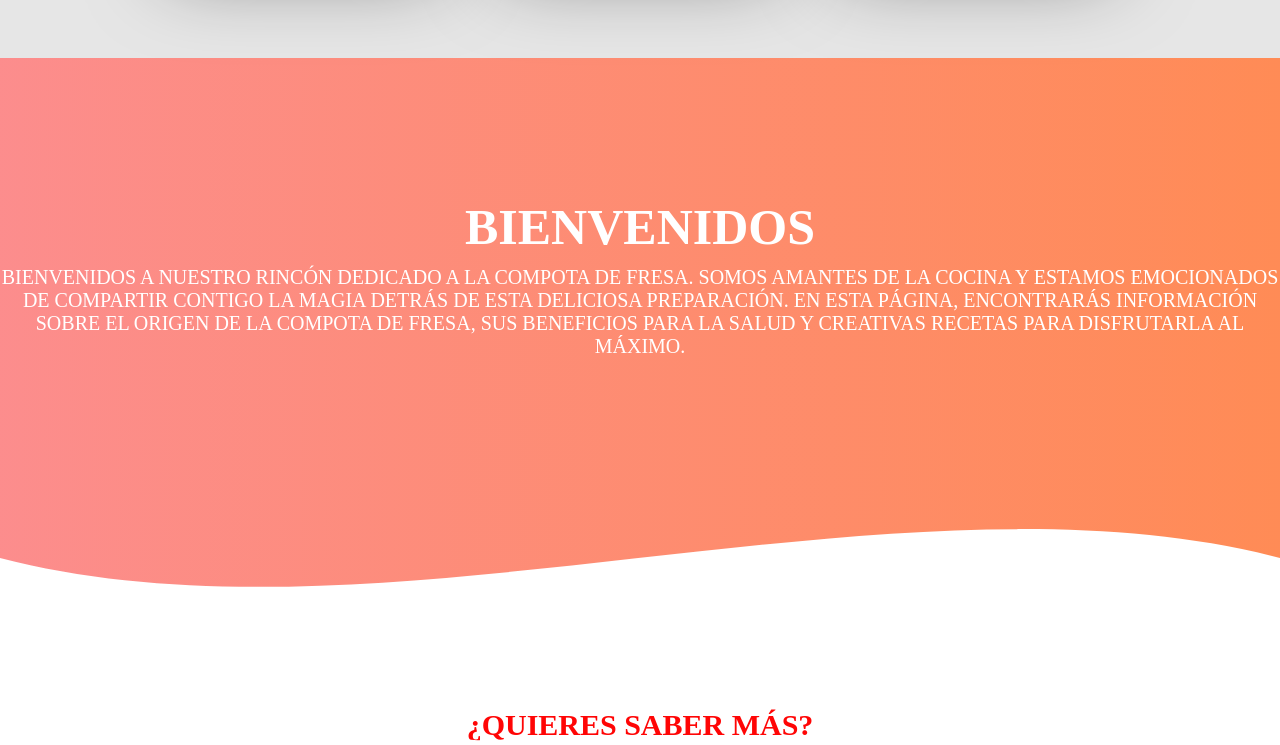
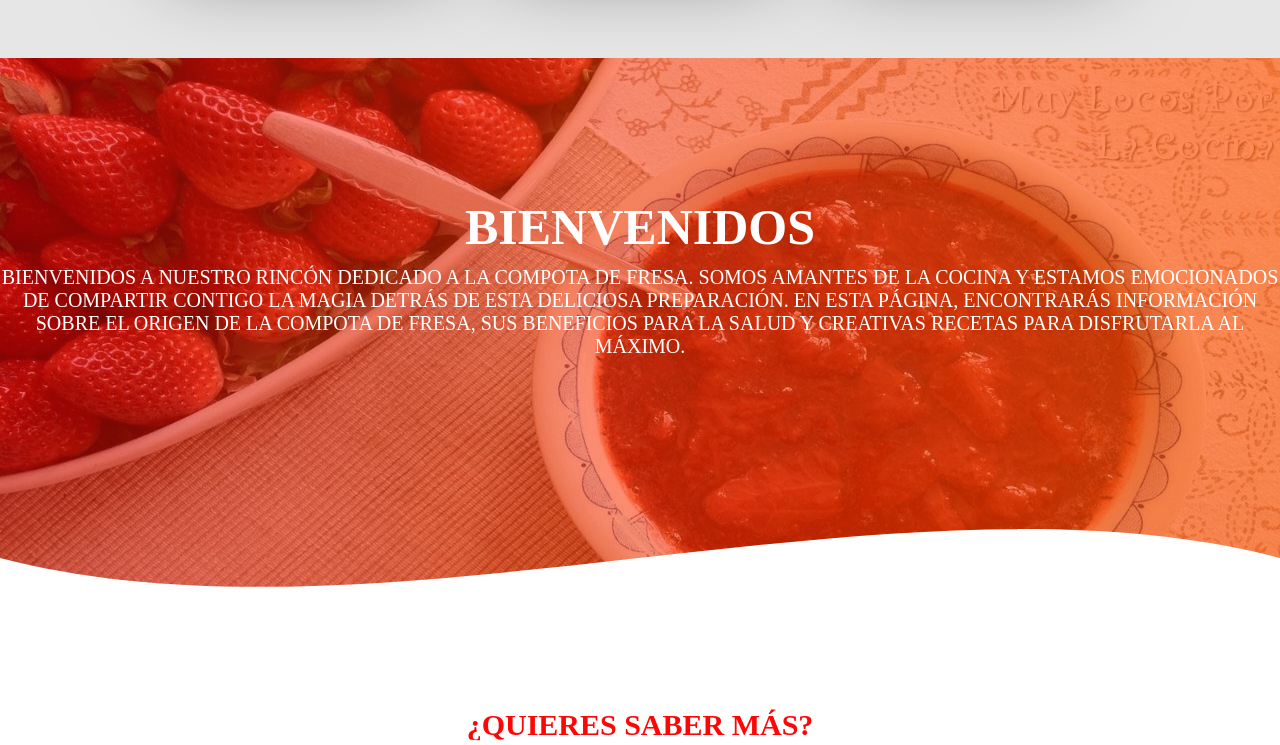
Before and after one commit to juliancraxker1404/FrutiCompota, a plain HTML site: page indexingles.html in a window 1280 px wide. Shown: the part 1084-1829 px from the top of the page. Drawn offline with Linux system fonts and the light colour scheme.

Commit message:
fix route image fresa

```diff
--- a/principal/stylee.css
+++ b/principal/stylee.css
@@ -54,7 +54,7 @@ transition: 0.2s;
 
 .header {
     height: 60vh !important;
-    background: linear-gradient(to right, hsla(0, 95%, 50%, 0.253), hsla(19, 100%, 50%, 0.349)), url(FrutiCompota/img/fresa.jpg);
+    background: linear-gradient(to right, hsla(0, 95%, 50%, 0.253), hsla(19, 100%, 50%, 0.349)), url(/FrutiCompota/img/fresa.jpg);
 
     background-size: cover;
 }
@@ -564,9 +564,9 @@ hr{
     height: 600px;
     background: #bc4e9c;
     /* fallback for old browsers */
-    background: -webkit-linear-gradient(to right, hsla(0, 95%, 50%, 0.459), hsla(27, 100%, 37%, 0.664)), url(FrutiCompota/img/fresa.jpg);
+    background: -webkit-linear-gradient(to right, hsla(0, 95%, 50%, 0.459), hsla(27, 100%, 37%, 0.664)), url(/FrutiCompota/img/fresa.jpg);
     /* Chrome 10-25, Safari 5.1-6 */
-    background: linear-gradient(to right, hsla(0, 95%, 50%, 0.459), hsla(19, 100%, 50%, 0.664)), url(FrutiCompota/img/fresa.jpg);
+    background: linear-gradient(to right, hsla(0, 95%, 50%, 0.459), hsla(19, 100%, 50%, 0.664)), url(/FrutiCompota/img/fresa.jpg);
     /* W3C, IE 10+/ Edge, Firefox 16+, Chrome 26+, Opera 12+, Safari 7+ */
     background-size: 100% 100%;
     background-attachment: fixed;
```
